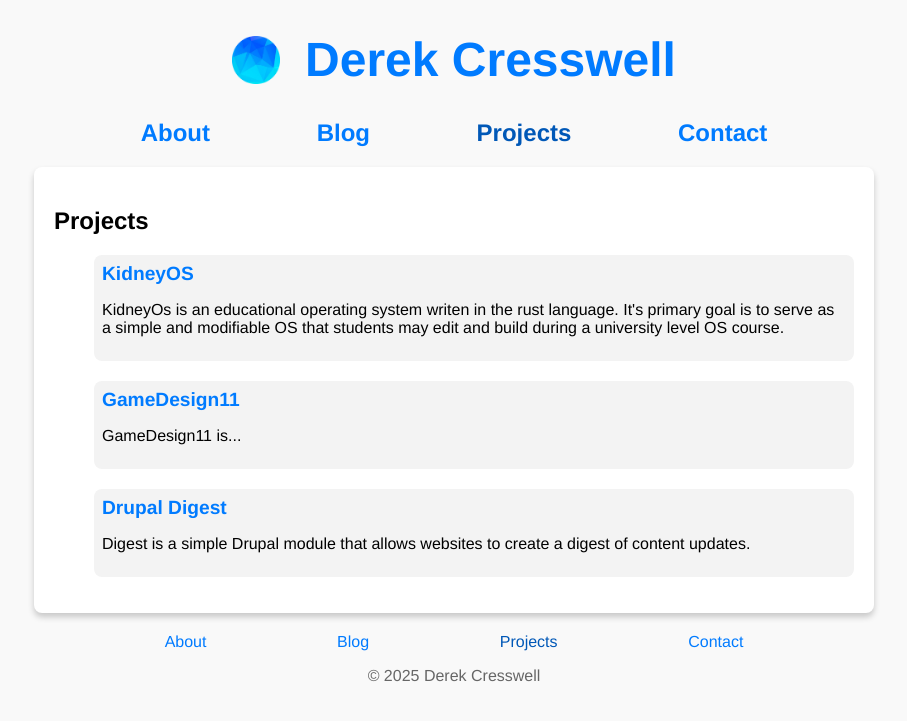
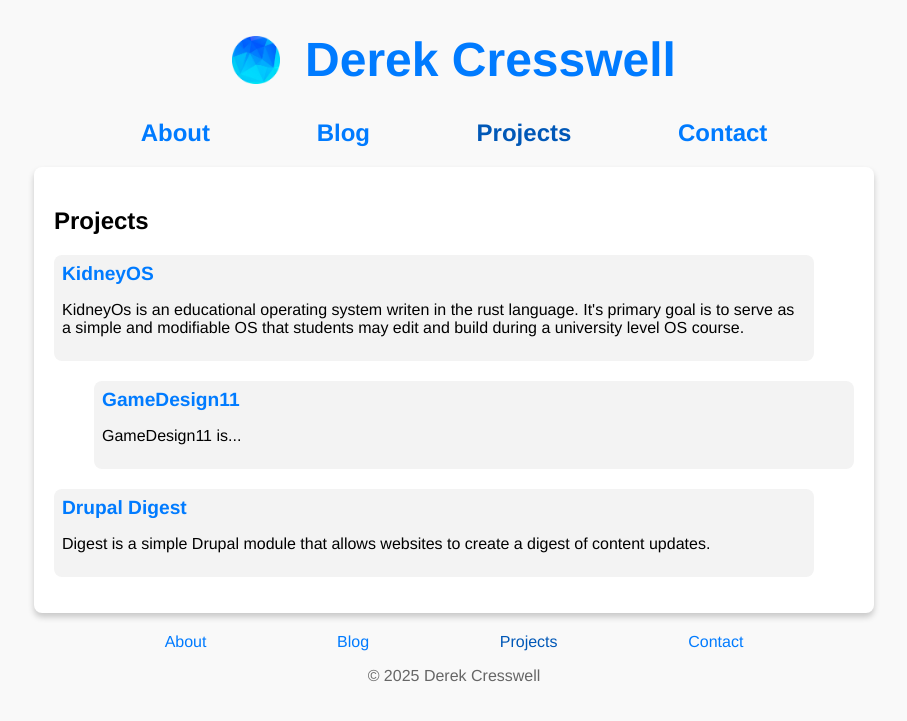
Before and after one commit to DerekCresswell/DerekCresswell.github.io, a Jekyll site: the page built from site/projects.html, in a window 1280 px wide. Shown: the top 721 px of the page, without its empty margins (186-1093 px from the left). Built offline with Jekyll 4.4.1, drawn with Linux system fonts in a browser that asks for light colours.

Commit message:
Adds alternating lists

```diff
--- /dev/null
+++ b/site/_includes/alternating_list.html
@@ -0,0 +1,28 @@
+<ul class="no-decoration alternating-list">
+    {% for listing in include.items %}
+
+        <li
+            {% if forloop.length == 1 %}
+                class="listing single-listing"
+            {% else %}
+                {% assign is_even = forloop.index0 | modulo: 2 %}
+                {% if is_even == 0 %}
+                    class="listing left-listing"
+                {% else %}
+                    class="listing right-listing"
+                {% endif %}
+            {% endif %}
+        >
+            {{ listing }}
+        </li>
+
+        {% unless forloop.last %}
+            <div class="divider"></div>
+        {% endunless %}
+
+    {% else %}
+        <p>
+            {{ include.empty_message }}
+        </p>
+    {% endfor %}
+</ul>
--- a/site/_includes/blog_listing.html
+++ b/site/_includes/blog_listing.html
@@ -1,4 +1,2 @@
-<li class="listing">
-    <a href="{{ post.url }}" class="listing-title">{{ post.title }}</a> | <span class="listing-date">{{ post.date | date: "%d/%m/%Y" }}</span>
-    <p>{{ post.excerpt }}</p>
-</li>
+<a href="{{ include.post.url }}" class="listing-title">{{ include.post.title }}</a> | <span class="listing-date">{{ include.post.date | date: "%d/%m/%Y" }}</span>
+<p>{{ include.post.excerpt }}</p>
--- /dev/null
+++ b/site/_includes/project_listing.html
@@ -0,0 +1,2 @@
+<a href="{{ include.project.url }}" class="listing-title">{{ include.project.name }}</a>
+<p>{{ include.project.description }}</p>
--- a/site/assets/css/style.css
+++ b/site/assets/css/style.css
@@ -63,6 +63,10 @@ a:hover {
     list-style: none;
 }
 
+.alternating-list {
+    padding: 0px;
+}
+
 .listing-date {
     font-style: italic;
     color: #575757;
@@ -72,6 +76,19 @@ a:hover {
     padding: 8px;
     background-color: #f3f3f3;
     border-radius: 8px;
+}
+
+.left-listing {
+    margin-right: 40px;
+}
+
+.right-listing {
+    margin-left: 40px;
+}
+
+.single-listing {
+    margin-left: 40px;
+    margin-right: 40px;
 }
 
 .listing-title {
--- a/site/index.html
+++ b/site/index.html
@@ -14,9 +14,11 @@ title: Homepage
     {% include blog_brief.html %}
     {% if site.posts.size > 0 %}
         Checkout my latest post:
-        <ul class="no-decoration">
+        <ul class="no-decoration alternating-list">
             {% for post in site.posts %}
-                {% include blog_listing.html post=post %}
+                <li class="listing single-listing">
+                    {% include blog_listing.html post=post %}
+                </li>
                 {% break %}
             {% endfor %}
         </ul>
--- a/site/projects.html
+++ b/site/projects.html
@@ -2,14 +2,16 @@
 layout: default
 title: Projects
 ---
-<ul class="no-decoration">
-    {% for project in site.data.projects %}
-        <li class="listing">
-            <a href="{{ project.url }}" class="listing-title">{{ project.name }}</a>
-            <p>{{ project.description }}</p>
-        </li>
-        {% unless forloop.last %}
-            <div class="divider"></div>
-        {% endunless %}
-    {% endfor %}
-</ul>
+
+{% assign project_listings = "" | split: "" %}
+{% for project in site.data.projects %}
+    {% capture project_listing_capture %}
+        {% include project_listing.html project=project %}
+    {% endcapture %}
+    {% assign project_listings = project_listings | push: project_listing_capture %}
+{% endfor %}
+
+{% include alternating_list.html
+    empty_message="No projects are listed right now. Check back soon..."
+    items=project_listings
+%}
```
Also changed, not shown: site/blog.html (+11 -11 lines).
